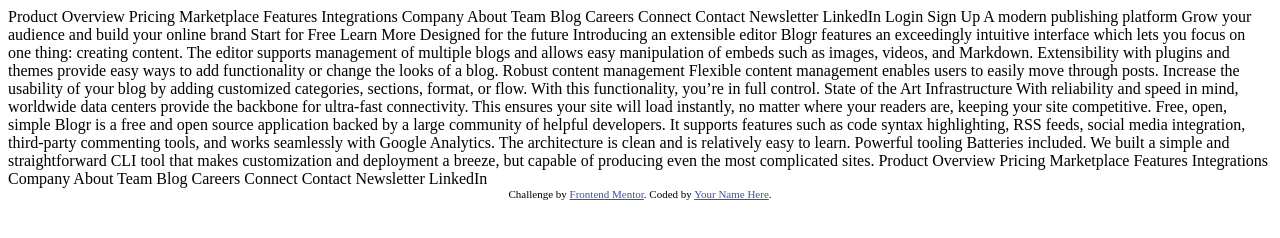
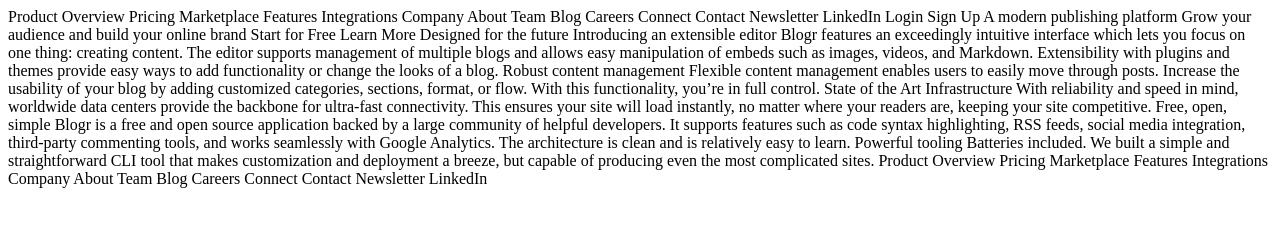
Before and after one commit to AMLO-Bot/blogr-landing, a plain HTML site: page index.html in a window 1280 px wide. Drawn offline with Linux system fonts and the light colour scheme.

Commit message:
style variables declared

```diff
--- a/index.html
+++ b/index.html
@@ -5,14 +5,10 @@
   <meta name="viewport" content="width=device-width, initial-scale=1.0"> <!-- displays site properly based on user's device -->
 
   <link rel="icon" type="image/png" sizes="32x32" href="./images/favicon-32x32.png">
-
-  <title>Frontend Mentor | [Blogr]</title>
-
-  <!-- Feel free to remove these styles or customise in your own stylesheet 👍 -->
-  <style>
-    .attribution { font-size: 11px; text-align: center; }
-    .attribution a { color: hsl(228, 45%, 44%); }
-  </style>
+  <link rel="preconnect" href="https://fonts.gstatic.com">
+  <link href="https://fonts.googleapis.com/css2?family=Overpass:wght@300;600&family=Ubuntu:wght@400;500;700&display=swap" rel="stylesheet">
+  <link rel="stylesheet" href="./styles/mobile.css">
+  <title>Frontend Mentor | Blogr</title>
 </head>
 <body>
   Product
@@ -90,10 +86,5 @@
   Contact
   Newsletter
   LinkedIn
-
-  <div class="attribution">
-    Challenge by <a href="https://www.frontendmentor.io?ref=challenge" target="_blank">Frontend Mentor</a>.
-    Coded by <a href="#">Your Name Here</a>.
-  </div>
 </body>
 </html>
--- /dev/null
+++ b/styles/mobile.scss
@@ -0,0 +1,32 @@
+:root {
+  font-size: 62.5%;
+  $cta-text-color: hsl(356, 100%, 66%);
+  $cta-hover-bg: hsl(355, 100%, 74%);
+  $title-color: hsl(208, 49%, 24%);
+
+
+  $text-color: hsl(0, 0%, 100%);
+  $footer-text: hsl(240, 2%, 79%);
+  $body-copy: hsl(207, 13%, 34%);
+  $footer-bg: hsl(240, 10%, 16%);
+
+  // Background gradient - Intro/CTA mobile nav:
+  $s-ligth-red: hsl(13, 100%, 72%);
+  $ight-red: hsl(353, 100%, 62%);
+
+  // Background gradient - body:
+  $dark-gray-blue: hsl(237, 17%, 21%);
+  $dark-desat-blue: hsl(237, 23%, 32%);
+
+  // CTA/Footer  Ubuntu,  Copy/Text Overpass
+  $cta-f: 'Ubuntu', sans-serif;
+  $copy-f: "Overpass", sans-serif;
+}
+
+* {
+  margin: 0;
+  padding: 0;
+  box-sizing: border-box;
+}
+
+//main layout
```
Also changed, not shown: styles/mobile.css (added), 2 other files.
